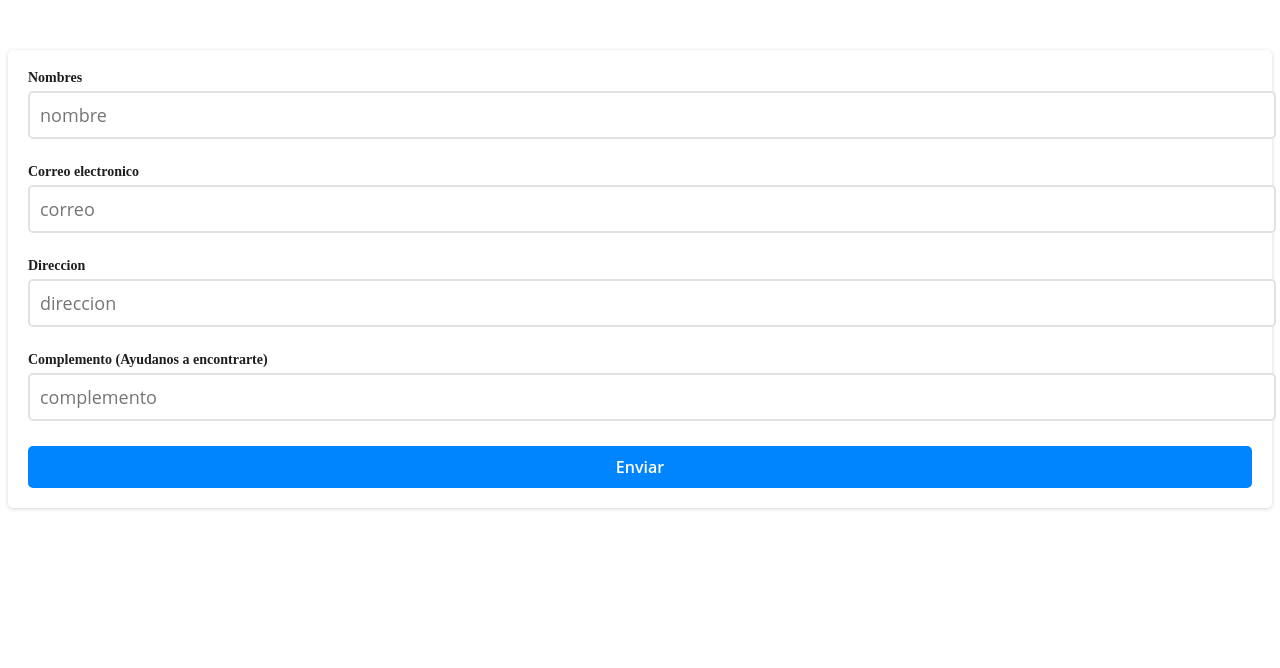
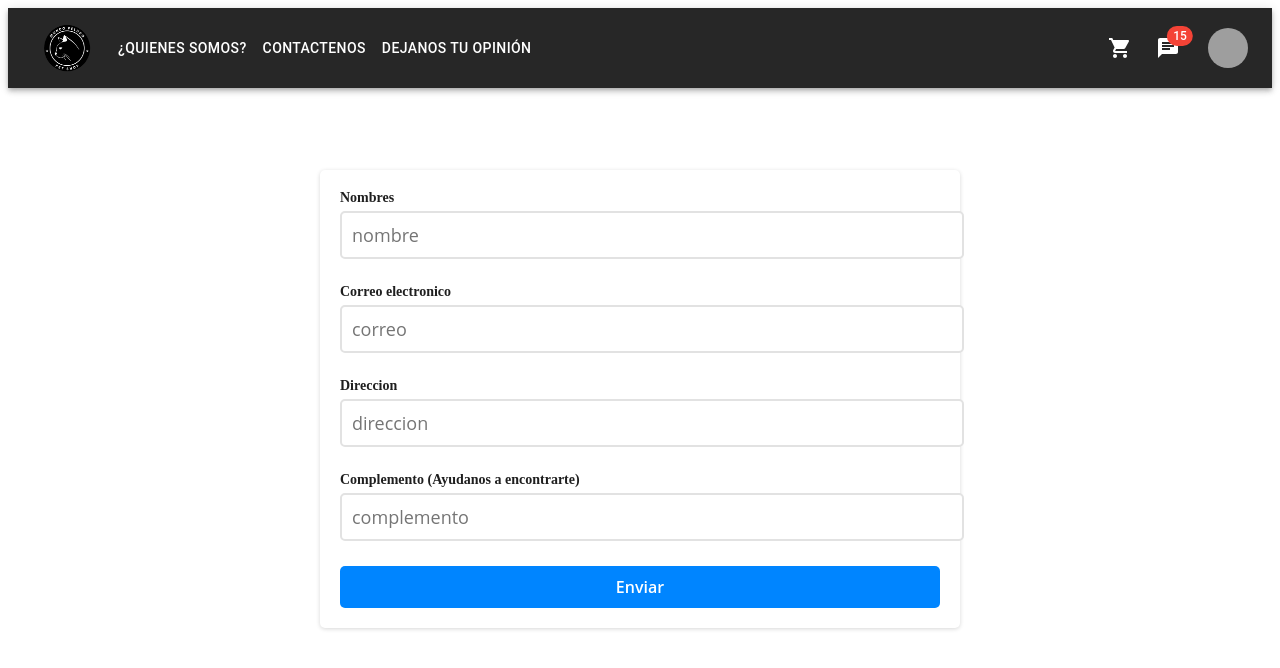
Before and after one commit to miguelgil9568/react-intermedio, a React (Vite) app: page /detalleCompra in a window 1280 px wide. Shown: the top 668 px of the page. Built offline with nearby package versions, Linux system fonts and the light colour scheme; grey boxes are pictures that could not be loaded.

Commit message:
Ajuste de tansQuery

```diff
--- a/package.json
+++ b/package.json
@@ -19,6 +19,8 @@
     "@mui/joy": "^5.0.0-beta.36",
     "@mui/material": "^5.15.17",
     "@reduxjs/toolkit": "^2.2.5",
+    "@tanstack/react-query": "^5.45.1",
+    "@tanstack/react-query-devtools": "^5.45.1",
     "action": "^0.0.1",
     "axion": "^0.1.0",
     "axios": "^1.6.8",
--- /dev/null
+++ b/src/Api.tsx
@@ -0,0 +1,5 @@
+import AxiosClient from "./services/clients/AxiosClient";
+
+export  const handleFetch = async () => {
+        const response = await AxiosClient.get("products");
+    }
--- a/src/App.tsx
+++ b/src/App.tsx
@@ -6,6 +6,7 @@ import {
 import Rutas from './router/Rutas';
 import { Provider} from 'react-redux';
 import { store } from './store/redux';
+import CrNavBar from './components/CrNavBar';
 
 
 
@@ -15,11 +16,14 @@ function App() {
 
   return (
           // <ThemeProvider theme={theme}>
-            <Router >
-              <Provider store={store}>
-                <Rutas />
-              </Provider>
-            </Router>
+            <>
+              <Router >
+                <Provider store={store}>
+                  <CrNavBar/>
+                  <Rutas />
+                </Provider>
+              </Router>
+            </>
           //  </ThemeProvider>
   )
 }
--- a/src/Home.tsx
+++ b/src/Home.tsx
@@ -6,8 +6,15 @@ import useServices from './services/useServices'
 import { Product } from './types/Product'
 import { addProduct, removeProduct } from './store/redux/carrito/slice'
 import { useAppSelector, useAppDispatch } from './hooks/store'
+import CrSpinner from './components/CrSpinner'
+import { useQuery } from '@tanstack/react-query'
 
 const Home = () => {
+
+  const query = useQuery({
+       queryKey: ['keyproductos'],
+       queryFn: () => fetch('https://fakestoreapi.com/products').then(res => res.json())
+  });
 
   const carrito = useAppSelector((state) => state);
   console.log('carrito '+ carrito);
@@ -24,7 +31,9 @@ const Home = () => {
   } = useServices();
 
   const [data, setData] = useState<Product[]>([]);
-  const [loading, setLoading] = useState<boolean>(true);
+  const [loading, setLoading] = useState<boolean>(false);
+
+
 
   useEffect(()=>{
     setLoading(true);
@@ -43,17 +52,17 @@ const Home = () => {
   }
 
   console.log(state.data);
-  console.log(state.loading);
+  console.log('loading '+state.loading);
 
 
-  // if(loading){
-  //   // return (
-  //   //         // <CrSpinner isViewer={loading} ></CrSpinner>
-  //   // )
-  // }else {
+  if(loading){
+    return (
+            <CrSpinner isViewer={loading} ></CrSpinner>
+    )
+  }
+
     return (
       <>
-        <CrNavBar/>
         {/* <Alert severity="success">This is a success Alert.</Alert> */}
         <Box sx={{
           display: 'flex',
--- a/src/components/CrDatosCompra.tsx
+++ b/src/components/CrDatosCompra.tsx
@@ -1,6 +1,7 @@
-import React from 'react'
+import React, { useState } from 'react'
 import { Formik } from 'formik'
 import *  as Yup from 'yup'
+import { Box } from '@mui/material'
 
 const validateScheme = Yup.object().shape  ({
     nombre: Yup.string().required('El nombre es requerido'),
@@ -10,8 +11,21 @@ const validateScheme = Yup.object().shape  ({
 })
 
 const CrDatosCompra = () => {
+
+    const [count, setCount] = useState(0);
+    const [data, setData] = useState([]);
+
+
+
   return (
-    <>
+    <Box sx={{
+        display: 'flex',
+        marginTop: 4,
+        gap: 0,
+        flexWrap: 'wrap',
+        paddingInline: '7%',
+        justifyContent: 'center'
+      }}>
         <Formik
         initialValues={{
             nombre: '',
@@ -92,7 +106,7 @@ const CrDatosCompra = () => {
 
             )}
         </Formik>
-    </>
+    </Box>
   )
 }
 
--- a/src/main.tsx
+++ b/src/main.tsx
@@ -1,7 +1,18 @@
 import ReactDOM from 'react-dom/client'
 import App from './App.tsx'
 import './index.css'
+import { QueryClient, QueryClientProvider } from '@tanstack/react-query'
+import { ReactQueryDevtools } from '@tanstack/react-query-devtools'
+
+
+const queryClient= new QueryClient({
+
+});
 
 ReactDOM.createRoot(document.getElementById('root')!).render(
-    <App />
+
+        <QueryClientProvider client={queryClient}>
+            <App />
+            <ReactQueryDevtools initialIsOpen={false} />
+        </QueryClientProvider>
 )
```
Also changed, not shown: 1 other file (tests, documents, lock files or other folders).
